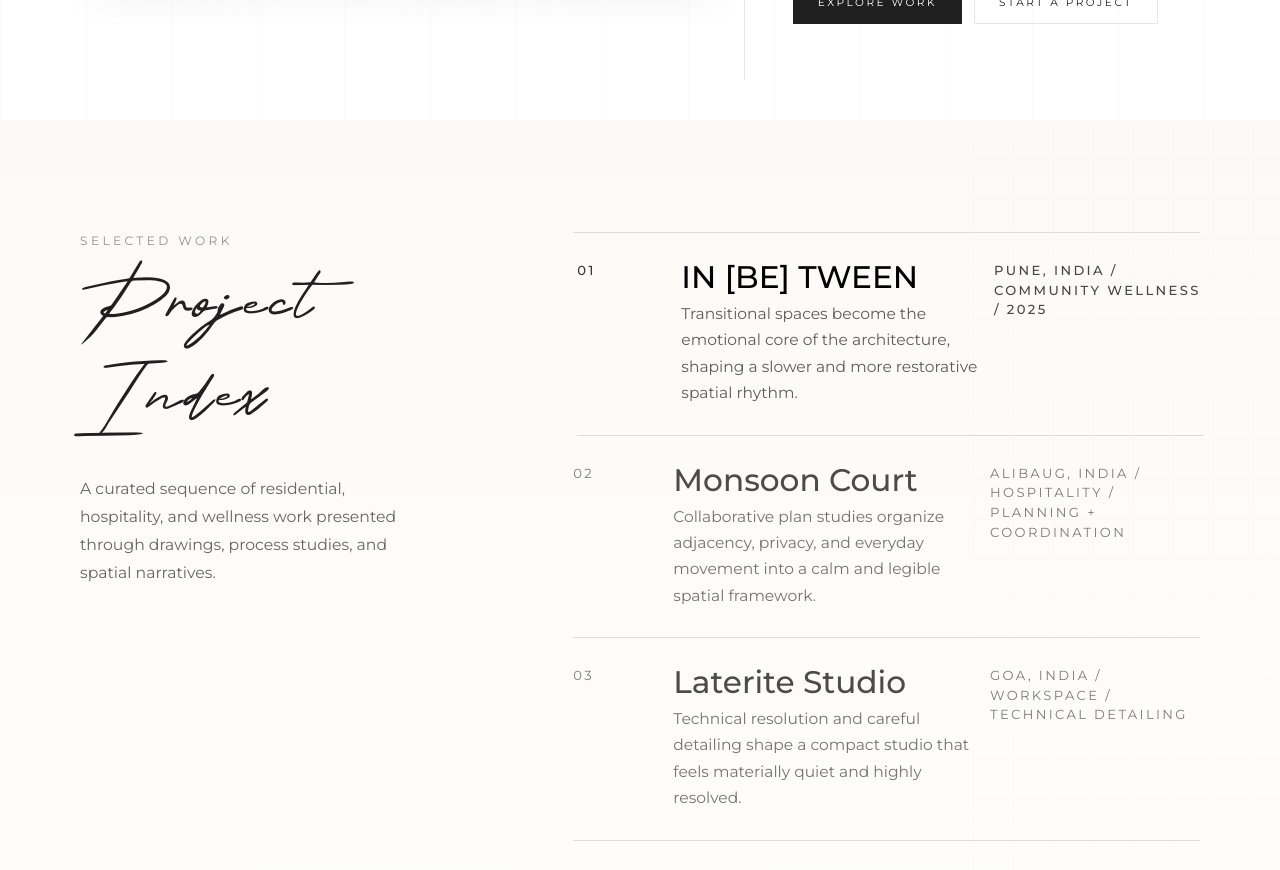
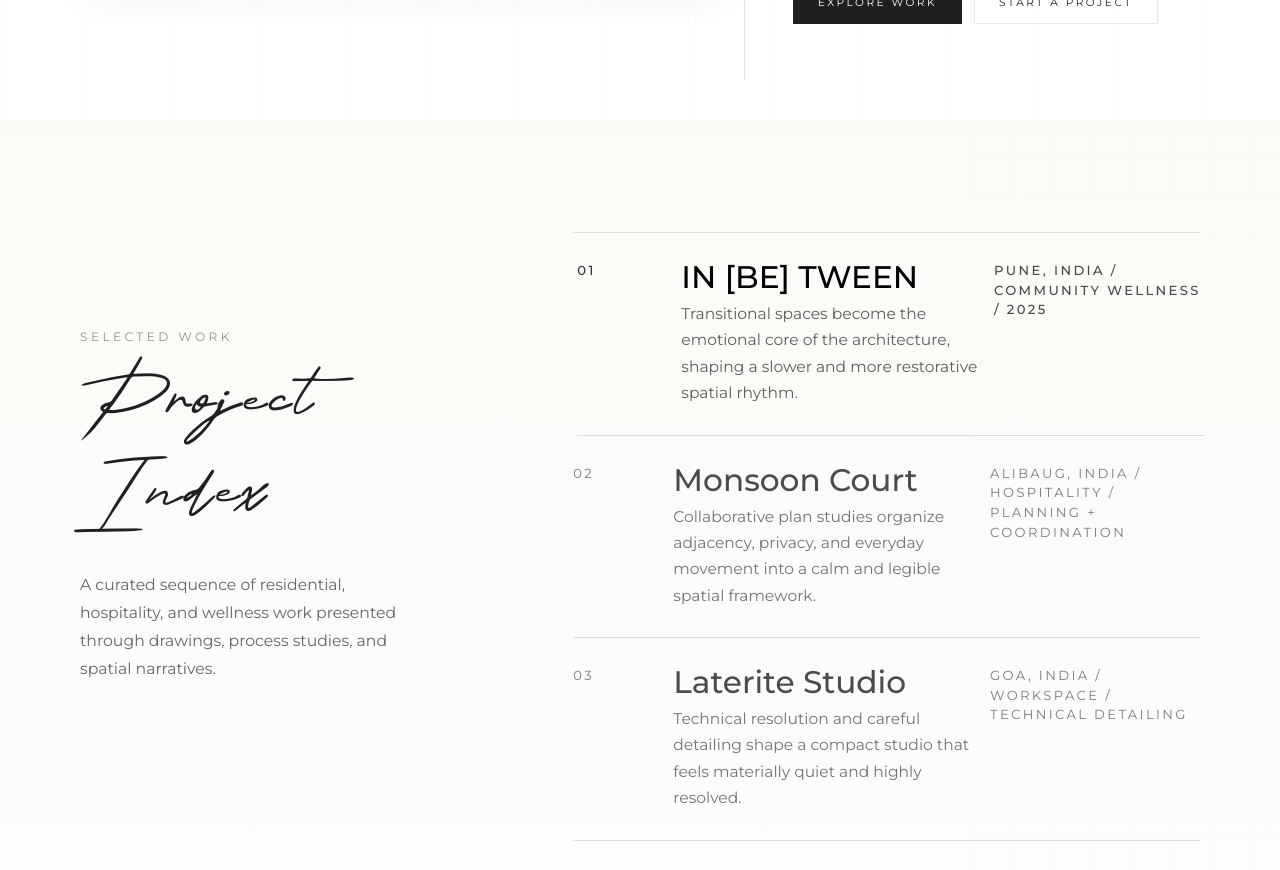
Before and after one commit to IshikaKapoor1208/Clone, a Next.js app: page / in a window 1280 px wide. Shown: the part 680-1550 px from the top of the page. Built offline with nearby package versions, Linux system fonts and the light colour scheme; grey boxes are pictures that could not be loaded.

Commit message:
new changes

```diff
--- a/app/globals.css
+++ b/app/globals.css
@@ -1,30 +1,6 @@
 @tailwind base;
 @tailwind components;
 @tailwind utilities;
-
-@font-face {
-  font-family: "TheSignature";
-  src: url("../assets/fonts/Thesignature-Regular.otf") format("opentype");
-  font-weight: 400;
-  font-style: normal;
-  font-display: swap;
-}
-
-@font-face {
-  font-family: "Montserrat";
-  src: url("../assets/fonts/Montserrat-Regular.ttf") format("truetype");
-  font-weight: 400;
-  font-style: normal;
-  font-display: swap;
-}
-
-@font-face {
-  font-family: "Montserrat";
-  src: url("../assets/fonts/Montserrat-Medium.ttf") format("truetype");
-  font-weight: 500;
-  font-style: normal;
-  font-display: swap;
-}
 
 :root {
   color-scheme: light;
@@ -41,7 +17,6 @@ body {
 
 body {
   box-sizing: border-box;
-  font-family: "Montserrat", Arial, sans-serif;
   overflow-x: hidden;
   padding: 0;
 }
@@ -56,13 +31,25 @@ a,
 p,
 h3,
 h4 {
-  font-family: "Montserrat", Arial, sans-serif;
+  @apply font-body;
 }
 
 h1,
 h2 {
-  font-family: "TheSignature", Georgia, serif;
+  @apply font-heading;
   font-weight: 400;
+}
+
+.sr-only {
+  position: absolute;
+  width: 1px;
+  height: 1px;
+  padding: 0;
+  margin: -1px;
+  overflow: hidden;
+  clip: rect(0, 0, 0, 0);
+  white-space: nowrap;
+  border: 0;
 }
 
 .hero-video-feather {
@@ -166,6 +153,12 @@ a:hover .project-name::after {
     scroll-behavior: auto;
   }
 
+  * {
+    animation: none !important;
+    transition: none !important;
+    scroll-behavior: auto !important;
+  }
+
   .sketch path,
   .sketch line,
   .sketch rect {
--- a/app/layout.jsx
+++ b/app/layout.jsx
@@ -1,4 +1,19 @@
 import "./globals.css";
+import { Montserrat } from "next/font/google";
+import localFont from "next/font/local";
+
+const montserrat = Montserrat({
+  subsets: ["latin"],
+  weight: ["400", "500"],
+  display: "swap",
+  variable: "--font-body"
+});
+
+const headingFont = localFont({
+  src: "../assets/fonts/Thesignature-Regular.otf",
+  display: "swap",
+  variable: "--font-heading"
+});
 
 export const metadata = {
   title: "Gaurav Patharey Architects",
@@ -8,7 +23,7 @@ export const metadata = {
 export default function RootLayout({ children }) {
   return (
     <html lang="en">
-      <body className="overflow-x-hidden">
+      <body className={`${montserrat.variable} ${headingFont.variable} font-body overflow-x-hidden`}>
         {children}
       </body>
     </html>
--- a/app/page.jsx
+++ b/app/page.jsx
@@ -20,7 +20,6 @@ const projects = [
     tags: ["Spatial Sequence", "Light + Thresholds", "Healing Through Transition"],
     imageSrc: "/section.png",
     imageAlt: "Architectural drawing for IN [BE] TWEEN",
-    imagePriority: true,
     backgroundClassName: "bg-[linear-gradient(180deg,#ffffff_0%,#f8f6f1_100%)]"
   },
   {
--- a/components/CaseStudiesStickySection.jsx
+++ b/components/CaseStudiesStickySection.jsx
@@ -2,10 +2,7 @@
 
 import { useEffect, useRef, useState } from "react";
 import Image from "next/image";
-import gsap from "gsap";
-import { ScrollTrigger } from "gsap/ScrollTrigger";
-
-gsap.registerPlugin(ScrollTrigger);
+import useReducedMotion from "./useReducedMotion";
 const REVEAL_START = "top 78%";
 const REVEAL_END = "top 28%";
 
@@ -17,6 +14,7 @@ export default function CaseStudiesStickySection({ projects }) {
   const imageLayerRefs = useRef([]);
   const activeIndexRef = useRef(0);
   const [activeIndex, setActiveIndex] = useState(0);
+  const prefersReducedMotion = useReducedMotion();
 
   const setActiveProjectIndex = (nextIndex) => {
     if (nextIndex === activeIndexRef.current) {
@@ -42,7 +40,27 @@ export default function CaseStudiesStickySection({ projects }) {
       return undefined;
     }
 
-    const mm = gsap.matchMedia();
+    let isCancelled = false;
+    let mm;
+
+    const setupAnimation = async () => {
+      const gsap = (await import("gsap")).default;
+
+      if (isCancelled) {
+        return;
+      }
+
+      if (prefersReducedMotion) {
+        activeIndexRef.current = 0;
+        setActiveIndex(0);
+        gsap.set(imageLayerRefs.current.filter(Boolean), { clearProps: "all" });
+        return;
+      }
+
+      const { ScrollTrigger } = await import("gsap/ScrollTrigger");
+
+      gsap.registerPlugin(ScrollTrigger);
+      mm = gsap.matchMedia();
 
       mm.add("(min-width: 1024px)", () => {
         const context = gsap.context(() => {
@@ -112,9 +130,15 @@ export default function CaseStudiesStickySection({ projects }) {
 
         return () => context.revert();
       });
+    };
 
-    return () => mm.revert();
-  }, [projects.length]);
+    setupAnimation();
+
+    return () => {
+      isCancelled = true;
+      mm?.revert();
+    };
+  }, [prefersReducedMotion, projects.length]);
 
   const activeProject = projects[activeIndex] ?? projects[0];
 
@@ -180,8 +204,8 @@ export default function CaseStudiesStickySection({ projects }) {
                     src={project.imageSrc}
                     alt={project.imageAlt}
                     fill
-                    sizes="100vw"
-                    className="h-auto w-full object-cover object-center grayscale"
+                    sizes="(max-width: 767px) 100vw, (max-width: 1023px) 50vw, 33vw"
+                    className="w-full h-auto object-cover object-center grayscale"
                   />
                 </div>
               </div>
@@ -207,9 +231,8 @@ export default function CaseStudiesStickySection({ projects }) {
                     src={project.imageSrc}
                     alt={project.imageAlt}
                     fill
-                    priority={Boolean(project.imagePriority)}
-                    sizes="56vw"
-                    className="h-auto w-full object-cover object-center grayscale"
+                    sizes="(max-width: 1279px) 56vw, 42rem"
+                    className="w-full h-auto object-cover object-center grayscale"
                   />
                   <div className="pointer-events-none absolute inset-0 bg-[linear-gradient(180deg,rgba(255,255,255,0.04),rgba(255,255,255,0.18))]" />
                 </div>
--- a/components/CaseStudySection.jsx
+++ b/components/CaseStudySection.jsx
@@ -2,10 +2,7 @@
 
 import { useEffect, useMemo, useRef } from "react";
 import Image from "next/image";
-import gsap from "gsap";
-import { ScrollTrigger } from "gsap/ScrollTrigger";
-
-gsap.registerPlugin(ScrollTrigger);
+import useReducedMotion from "./useReducedMotion";
 
 export default function CaseStudySection({
   id,
@@ -17,12 +14,12 @@ export default function CaseStudySection({
   tags,
   imageSrc,
   imageAlt,
-  imagePriority = false,
   stackIndex = 0
 }) {
   const sectionRef = useRef(null);
   const imageFrameRef = useRef(null);
   const revealMaskRef = useRef(null);
+  const prefersReducedMotion = useReducedMotion();
 
   const summaryParagraphs = useMemo(() => paragraphs.slice(0, 1), [paragraphs]);
 
@@ -36,16 +33,29 @@ export default function CaseStudySection({
       return undefined;
     }
 
-    const prefersReducedMotion = window.matchMedia(
-      "(prefers-reduced-motion: reduce)"
-    ).matches;
+    let isCancelled = false;
+    let mm;
+
+    const setupAnimation = async () => {
+      const gsap = (await import("gsap")).default;
+
+      if (isCancelled) {
+        return;
+      }
 
       if (prefersReducedMotion) {
         gsap.set([image, revealMask], { clearProps: "all" });
-      return undefined;
+        return;
       }
 
-    const mm = gsap.matchMedia();
+      const { ScrollTrigger } = await import("gsap/ScrollTrigger");
+
+      if (isCancelled) {
+        return;
+      }
+
+      gsap.registerPlugin(ScrollTrigger);
+      mm = gsap.matchMedia();
 
       mm.add("(min-width: 1024px)", () => {
         const context = gsap.context(() => {
@@ -98,7 +108,6 @@ export default function CaseStudySection({
               },
               0
             );
-
         }, section);
 
         return () => context.revert();
@@ -119,9 +128,15 @@ export default function CaseStudySection({
 
         return () => context.revert();
       });
+    };
 
-    return () => mm.revert();
-  }, []);
+    setupAnimation();
+
+    return () => {
+      isCancelled = true;
+      mm?.revert();
+    };
+  }, [prefersReducedMotion]);
 
   return (
     <section
@@ -182,9 +197,8 @@ export default function CaseStudySection({
                 src={imageSrc}
                 alt={imageAlt}
                 fill
-                priority={imagePriority}
-                sizes="(max-width: 1023px) 100vw, 56vw"
-                className="h-auto w-full object-cover object-center grayscale"
+                sizes="(max-width: 767px) 100vw, (max-width: 1023px) 50vw, 56vw"
+                className="w-full h-auto object-cover object-center grayscale"
               />
               <div
                 ref={revealMaskRef}
--- a/components/ProjectIndexSection.jsx
+++ b/components/ProjectIndexSection.jsx
@@ -1,10 +1,7 @@
 "use client";
 
 import { useEffect, useRef, useState } from "react";
-import gsap from "gsap";
-import { ScrollTrigger } from "gsap/ScrollTrigger";
-
-gsap.registerPlugin(ScrollTrigger);
+import useReducedMotion from "./useReducedMotion";
 
 export default function ProjectIndexSection({ projects }) {
   const itemRefs = useRef([]);
@@ -14,6 +11,7 @@ export default function ProjectIndexSection({ projects }) {
   const [revealedProjectIds, setRevealedProjectIds] = useState(
     projects[0]?.id ? [projects[0].id] : []
   );
+  const prefersReducedMotion = useReducedMotion();
 
   useEffect(() => {
     const section = sectionRef.current;
@@ -22,16 +20,30 @@ export default function ProjectIndexSection({ projects }) {
       return undefined;
     }
 
-    const prefersReducedMotion = window.matchMedia(
-      "(prefers-reduced-motion: reduce)"
-    ).matches;
+    let isCancelled = false;
+    let context;
+
+    const setupAnimation = async () => {
+      const gsap = (await import("gsap")).default;
+
+      if (isCancelled) {
+        return;
+      }
 
       if (prefersReducedMotion) {
         gsap.set(section, { clearProps: "all" });
-      return undefined;
+        return;
       }
 
-    const context = gsap.context(() => {
+      const { ScrollTrigger } = await import("gsap/ScrollTrigger");
+
+      if (isCancelled) {
+        return;
+      }
+
+      gsap.registerPlugin(ScrollTrigger);
+
+      context = gsap.context(() => {
         gsap.set(section, {
           yPercent: 14,
           opacity: 0.98,
@@ -53,9 +65,15 @@ export default function ProjectIndexSection({ projects }) {
           onEnter: () => tween.play()
         });
       }, section);
+    };
 
-    return () => context.revert();
-  }, []);
+    setupAnimation();
+
+    return () => {
+      isCancelled = true;
+      context?.revert();
+    };
+  }, [prefersReducedMotion]);
 
   useEffect(() => {
     if (!projects.length) {
@@ -129,7 +147,7 @@ export default function ProjectIndexSection({ projects }) {
 
       <div className="grid gap-12 md:gap-14 xl:grid-cols-12 xl:gap-16">
         <div className="xl:col-span-4">
-          <div>
+          <div className="xl:sticky xl:top-24">
             <p className="text-[0.76rem] uppercase tracking-[0.28em] text-[rgba(33,32,32,0.48)]">
               Selected Work
             </p>
@@ -152,7 +170,7 @@ export default function ProjectIndexSection({ projects }) {
           <nav aria-label="Projects" className="border-t border-[rgba(33,32,32,0.14)]">
             {projects.map((project, index) => {
               const isActive = activeProjectId === project.id;
-              const isRevealed = revealedProjectIds.includes(project.id);
+              const isRevealed = prefersReducedMotion || revealedProjectIds.includes(project.id);
 
               return (
                 <a
--- /dev/null
+++ b/components/useReducedMotion.js
@@ -0,0 +1,19 @@
+"use client";
+
+import { useEffect, useState } from "react";
+
+export default function useReducedMotion() {
+  const [reduced, setReduced] = useState(false);
+
+  useEffect(() => {
+    const media = window.matchMedia("(prefers-reduced-motion: reduce)");
+    setReduced(media.matches);
+
+    const handler = () => setReduced(media.matches);
+    media.addEventListener("change", handler);
+
+    return () => media.removeEventListener("change", handler);
+  }, []);
+
+  return reduced;
+}
--- a/components/useSectionReveal.js
+++ b/components/useSectionReveal.js
@@ -1,10 +1,12 @@
 "use client";
 
 import { useEffect, useRef, useState } from "react";
+import useReducedMotion from "./useReducedMotion";
 
 export default function useSectionReveal() {
   const sectionRef = useRef(null);
   const [isVisible, setIsVisible] = useState(false);
+  const prefersReducedMotion = useReducedMotion();
 
   useEffect(() => {
     const section = sectionRef.current;
@@ -12,10 +14,6 @@ export default function useSectionReveal() {
     if (!section) {
       return undefined;
     }
-
-    const prefersReducedMotion = window.matchMedia(
-      "(prefers-reduced-motion: reduce)"
-    ).matches;
 
     if (prefersReducedMotion) {
       setIsVisible(true);
@@ -39,12 +37,14 @@ export default function useSectionReveal() {
     observer.observe(section);
 
     return () => observer.disconnect();
-  }, []);
+  }, [prefersReducedMotion]);
 
   return {
     sectionRef,
-    revealClassName: `transform-gpu transition duration-700 ease-out ${
-      isVisible ? "translate-y-0 opacity-100" : "translate-y-10 opacity-0"
-    }`
+    revealClassName: prefersReducedMotion
+      ? "translate-y-0 opacity-100"
+      : `transform-gpu transition duration-700 ease-out ${
+          isVisible ? "translate-y-0 opacity-100" : "translate-y-10 opacity-0"
+        }`
   };
 }
--- a/tailwind.config.js
+++ b/tailwind.config.js
@@ -12,8 +12,10 @@ module.exports = {
         "paper-soft": "#fbfaf7"
       },
       fontFamily: {
-        sans: ["Montserrat", "Arial", "sans-serif"],
-        signature: ["TheSignature", "Georgia", "serif"]
+        sans: ["var(--font-body)", "Arial", "sans-serif"],
+        body: ["var(--font-body)", "Arial", "sans-serif"],
+        heading: ["var(--font-heading)", "Georgia", "serif"],
+        signature: ["var(--font-heading)", "Georgia", "serif"]
       },
       keyframes: {
         draw: {
```
Also changed, not shown: components/HeroSection.jsx (+46 -12 lines), components/ScrollStorySection.jsx (+8 -7 lines). Lines whose indentation alone changed are shown as unchanged.
